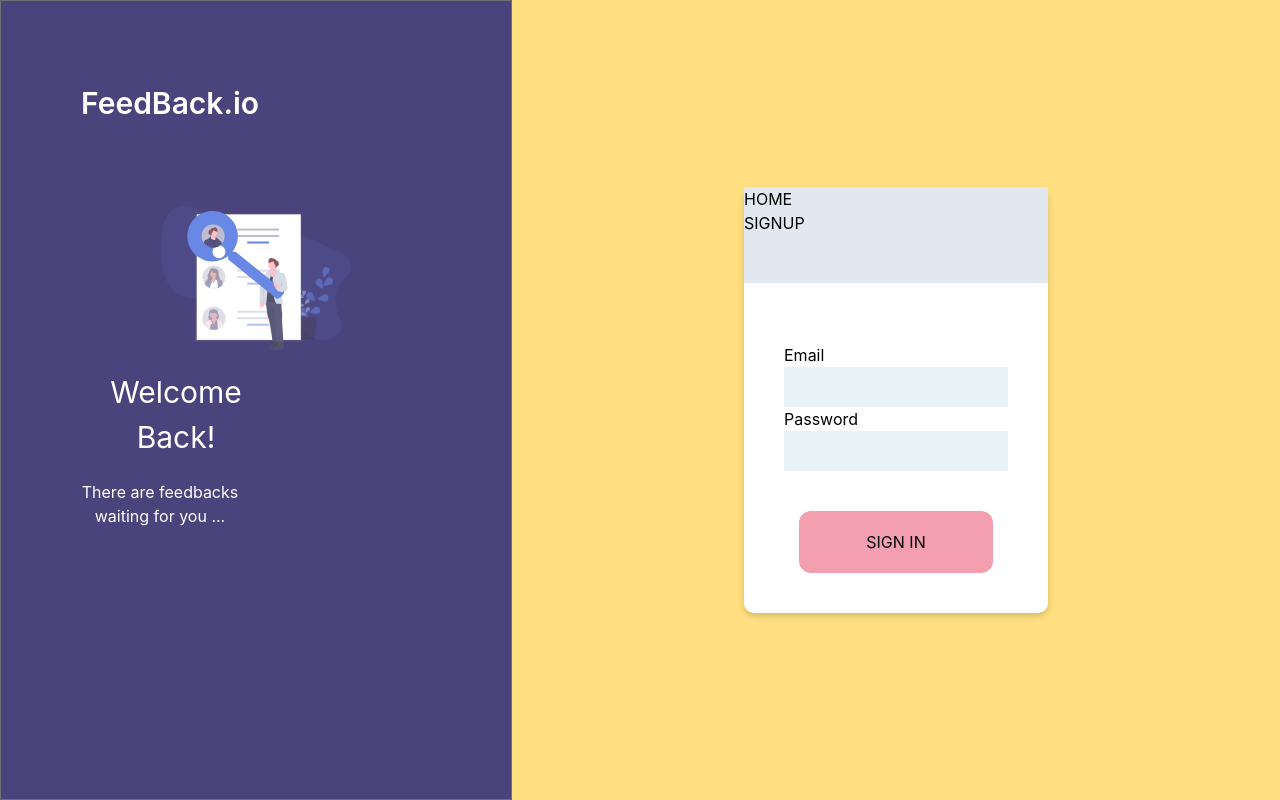
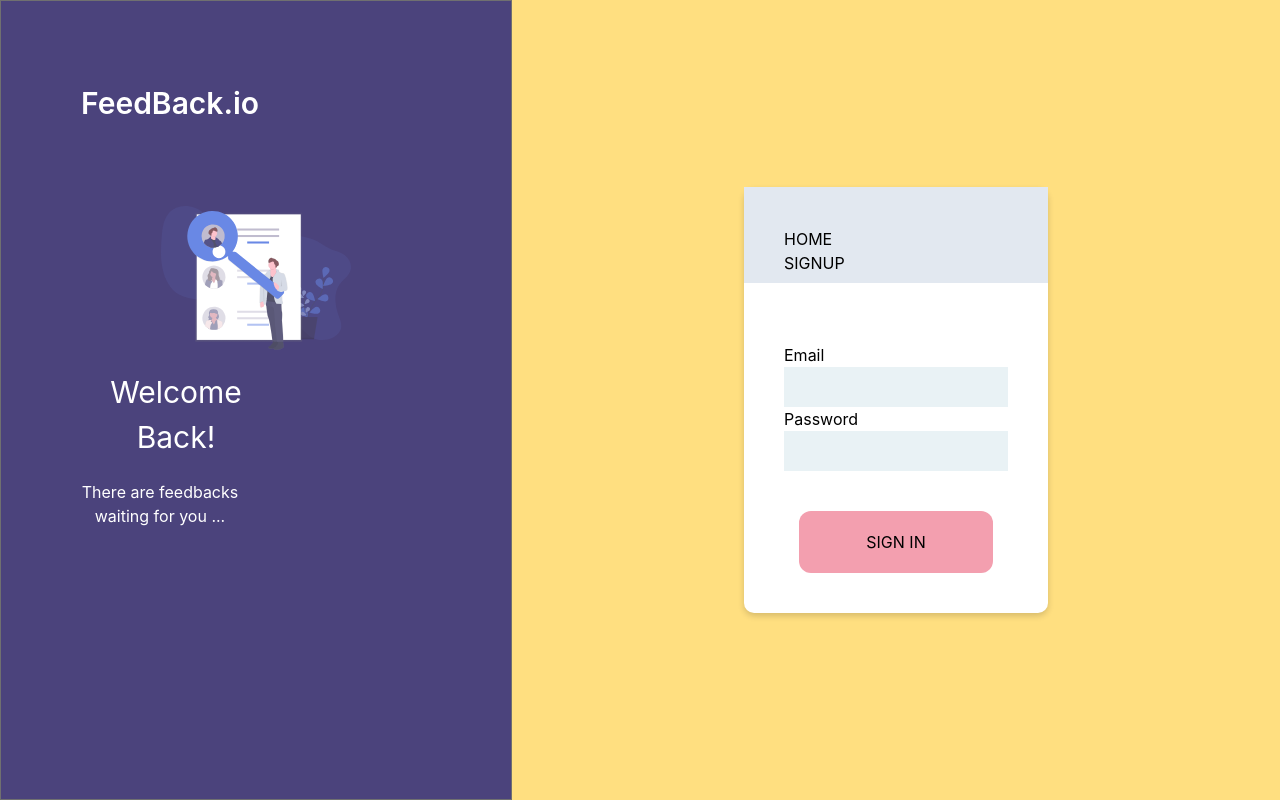
Before and after one commit to WonderfulOlanrewaju/feedback-nlp-frontend, a React (Create React App) app: page /auth in a window 1280 px wide. Built offline with nearby package versions, Linux system fonts and the light colour scheme.

Commit message:
Auth form nav style

```diff
--- a/src/components/Auth.js
+++ b/src/components/Auth.js
@@ -51,8 +51,11 @@ export function Auth () {
                 ({errors, touched})=> (
                   <Form className='w-1/2 bg-white Auth-Form my-auto'>
                     <div className= 'bg-gray-300 mb-5 h-24'>
-                      <div className='uppercase'>Home</div>
-                      <div className='uppercase'>SignUp</div>
+                      <div className='p-10'>
+                        <div className='uppercase'>Home</div>
+                        <div className='uppercase content-end'>SignUp</div>
+                      </div>
+
                     </div>
                     <div className='p-10'>
                       <div >
```
